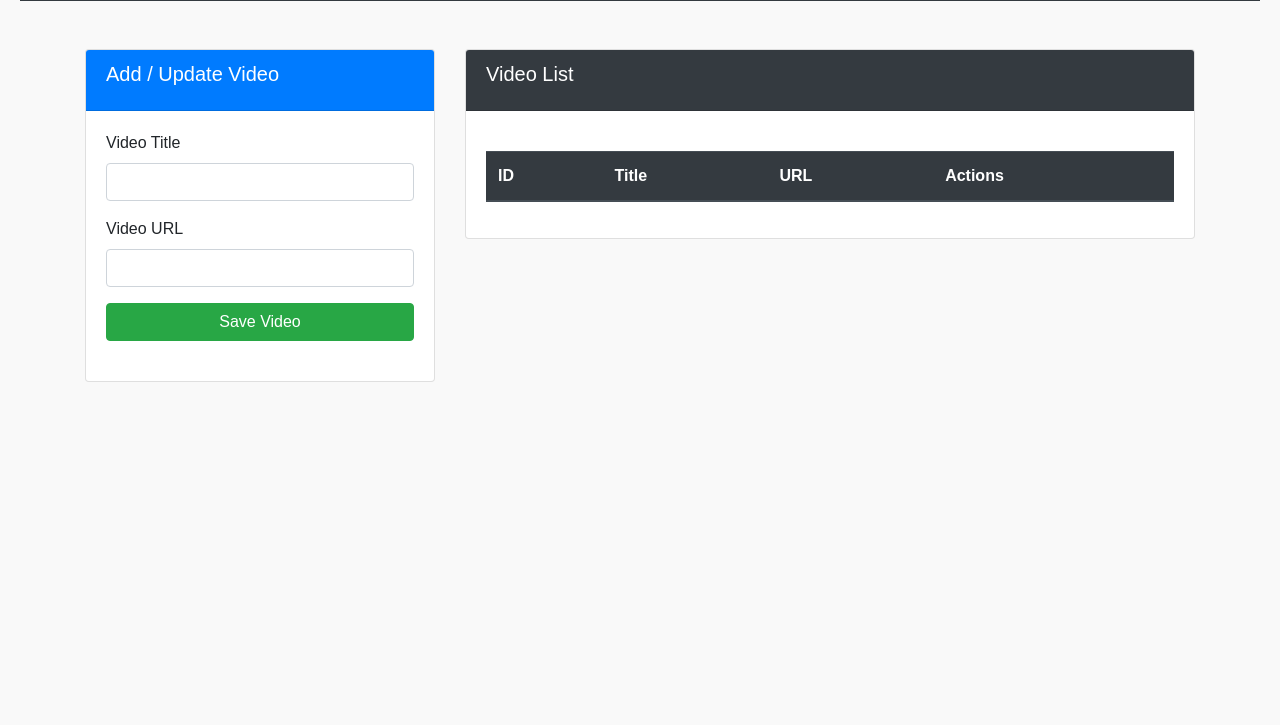
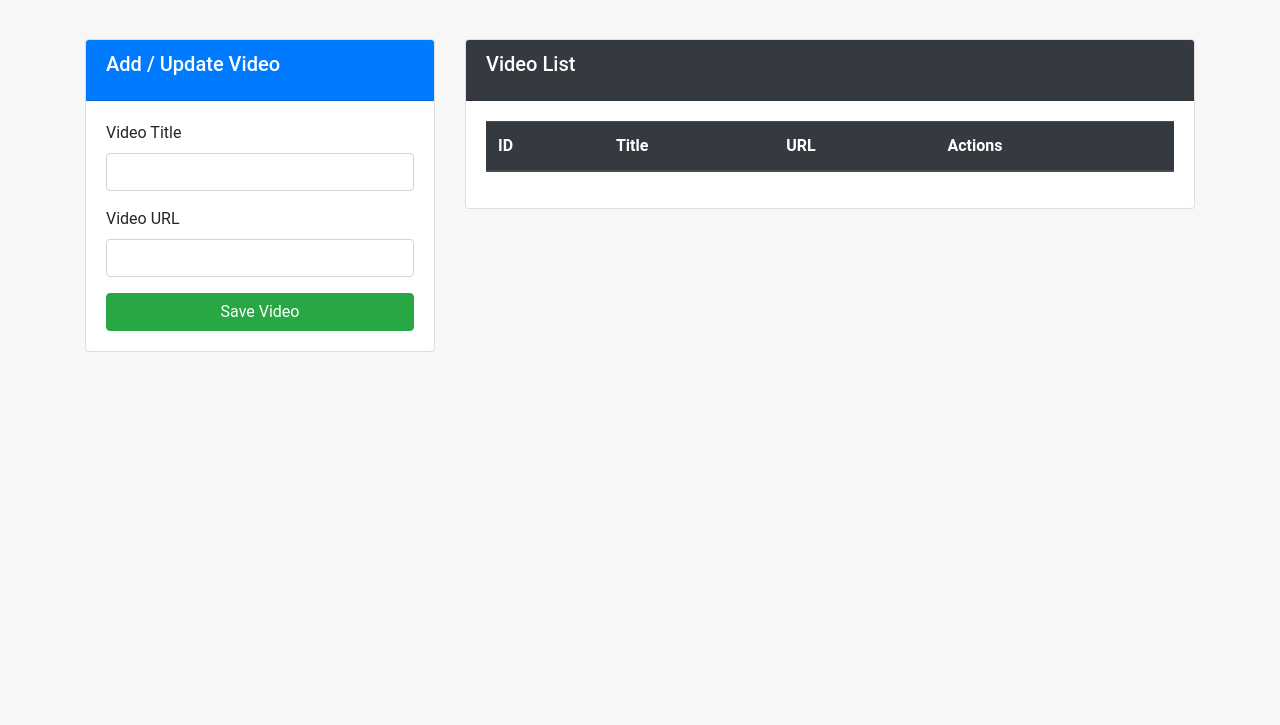
Before and after one commit to IT21303548/Video-Browsing-System, a plain HTML site: page index.html in a window 1280 px wide. Shown: the part 75-800 px from the top of the page. Drawn offline with nearby package versions, Linux system fonts and the light colour scheme; no server answers.

Commit message:
Update style.css
Update

```diff
--- a/style.css
+++ b/style.css
@@ -1,12 +1,33 @@
 body {
-    font-family: Arial, sans-serif;
-    margin: 20px;
-    background-color: #f9f9f9;
-  }
-  table {
-    margin: 20px 0;
-    width: 60%;
-  }
-  form {
-    margin-bottom: 20px;
-  }
+  background-color: #f7f7f7;
+  font-family: 'Roboto', sans-serif;
+}
+
+.card {
+  margin: 10px 0;
+}
+
+h5 {
+  margin: 0;
+}
+
+.navbar {
+  margin-bottom: 20px;
+}
+
+.table thead th {
+  background-color: #343a40;
+}
+
+.table tbody tr:hover {
+  background-color: #f1f1f1;
+}
+
+.btn-edit, .btn-delete {
+  margin-right: 5px;
+}
+
+.form-control:focus {
+  border-color: #495057;
+  box-shadow: 0 0 0 0.2rem rgba(0, 123, 255, 0.25);
+}
```
